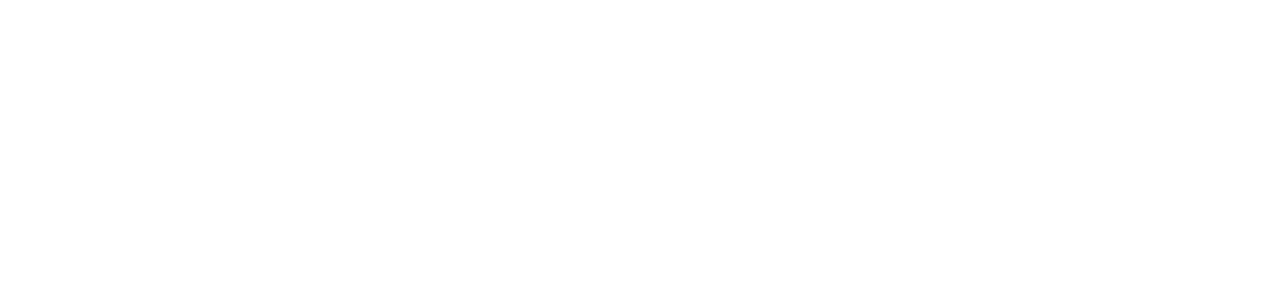
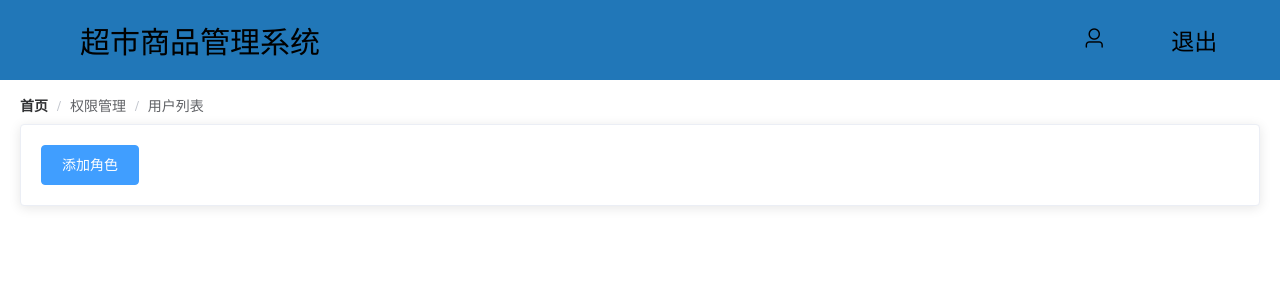
Before and after one commit to mengnayang/20201102_vue, a Vue app in the folder 20201102_vue/: page /stafflistjurisdiction in a window 1280 px wide. Shown: the top 300 px of the page. Built offline with nearby package versions, Linux system fonts and the light colour scheme; sample sign-in values are in the browser's storage; a small style sheet from the web is missing.

Commit message:
'20201125修改'

```diff
--- a/20201102_vue/src/components/Home.vue
+++ b/20201102_vue/src/components/Home.vue
@@ -30,7 +30,7 @@
                                 <i class="el-icon-user"></i>
                                 <span>{{item.primaryMenuName}}</span>
                             </template>
-                            <el-menu-item :index="subItem.secondaryMenuUrl + ''" v-for="subItem in secondaryMenuList" :key="subItem.secondaryMenuId">
+                            <el-menu-item :index="subItem.secondaryMenuUrl + ''" v-for="subItem in secondaryMenuList" :key="subItem.secondaryMenuId" v-if="item.primaryMenuId == subItem.primaryMenuId">
                                 <template slot="title">
                                     <i class="el-icon-user"></i>
                                     <span>{{subItem.secondaryMenuName}}</span>
@@ -87,9 +87,9 @@
             this.secondaryMenuList = JSON.parse(secondaryList)
 
             // 一级菜单
-            console.log(this.primaryMenuList)
+            // console.log(this.primaryMenuList)
             // 二级菜单
-            console.log(this.secondaryMenuList)
+            // console.log(this.secondaryMenuList)
 
             //console.log(this.primaryMenuList)
             //console.log(this.secondaryMenuList)
--- a/20201102_vue/src/components/Login.vue
+++ b/20201102_vue/src/components/Login.vue
@@ -98,7 +98,7 @@ export default{
                     }
                 })
                 .catch((err) => {
-                    this.$message.error(err.message)
+                    this.$message.error(err.errMsg)
                 })
             })
         },
--- a/20201102_vue/src/components/home/administer/access_manage/RoleList.vue
+++ b/20201102_vue/src/components/home/administer/access_manage/RoleList.vue
@@ -4,8 +4,17 @@
         <el-breadcrumb>
             <el-breadcrumb-item :to="{path : '/welcome'}">首页</el-breadcrumb-item>
             <el-breadcrumb-item>权限管理</el-breadcrumb-item>
-            <el-breadcrumb-item>角色列表</el-breadcrumb-item>
+            <el-breadcrumb-item>用户列表</el-breadcrumb-item>
         </el-breadcrumb>
+        <!-- 卡片区域 -->
+        <el-card>
+            <!-- 添加角色区域 -->
+            <el-row>
+                <el-col>
+                    <el-button type="primary">添加角色</el-button>
+                </el-col>
+            </el-row>
+        </el-card>
     </div>
 </template>
 
@@ -13,7 +22,9 @@
     export default{
         name: 'RoleList',
         data() {
+            return{
 
+            }
         },
         methods:{
 
@@ -22,5 +33,14 @@
 </script>
 
 <style lang="less" scoped>
-
+.el-card{
+    margin-top: 10px;
+    box-shadow: 0 1px 1px rgba(0,0, 0, 0.15);
+    .el-row{
+        margin-bottom: 10px;
+        &:last-child{
+            margin-bottom: 0;
+        }
+    }
+}
 </style>
--- a/20201102_vue/src/components/home/administer/user_manage/UserList.vue
+++ b/20201102_vue/src/components/home/administer/user_manage/UserList.vue
@@ -32,6 +32,7 @@
                         <span v-else-if="scope.row.staffPositionId == 4">库房管理员</span>
                         <span v-else-if="scope.row.staffPositionId == 5">职工</span>
                         <span v-else-if="scope.row.staffPositionId == 6">营业员</span>
+                        <span v-else-if="scope.row.staffPositionId == 7">超级管理员</span>
                     </template>
                 </el-table-column>
                 <el-table-column label="状态" prop="staffStatus" align="center">
@@ -169,10 +170,12 @@
             return{
                 //用户列表
                 userList:[],
+                //功能菜单
+                functionList:[],
                 //获取部分用户信息的先决条件
                 queryInfo:{
                     total:0,
-                    pageIndex:1,
+                    pageIndex:0,
                     infoCount:4
                 },
                 //指定查询需求
@@ -238,6 +241,11 @@
                     }
                 })
                 .then((res) => {
+                    // console.log(res)
+                    if (res.data.functionList != undefined) {
+                        this.functionList = res.data.functionList
+                    }
+                    console.log(this.functionList)
                     this.queryInfo.total = res.data.recordSum
                     this.userList = res.data.staffAList
                     // console.log(this.userList)
@@ -320,7 +328,7 @@
                 let data = {
                     staffA: JSON.stringify(staff)
                 }
-                // console.log(data)
+                 console.log(data)
                 this.$axios.post('/stafflist/modifycommit', this.$qs.stringify(data), {
                     headers:{
                         staffToken: window.sessionStorage.getItem("staffToken")
@@ -420,7 +428,7 @@
                 let staffPositionRelation = {
                     staffId: this.editRole.staffId,
                     staffPositionId: this.editRole.radio,
-                    staffPositionStatus: this.editRole.staffStatus
+                    staffPositionStatus: 1
                 }
 
                 let data = {
--- a/20201102_vue/src/router/index.js
+++ b/20201102_vue/src/router/index.js
@@ -29,7 +29,7 @@ const router = new Router({
         {path:'/', redirect:'/welcome'},
         {path:'/welcome', component:Welcome},
         {path:'/stafflist', component:UserList},
-        {path:'/accessManage/roleList', component: RoleList},
+        {path:'/stafflistjurisdiction', component: RoleList},
         {path:'/storeManage/searchStore', component:SearchStore},
         {path:'/storeManage/orderInfo',component:OrderInfo},
         {path:'/storeManage/bookEnter',component:BookEnter},
```
